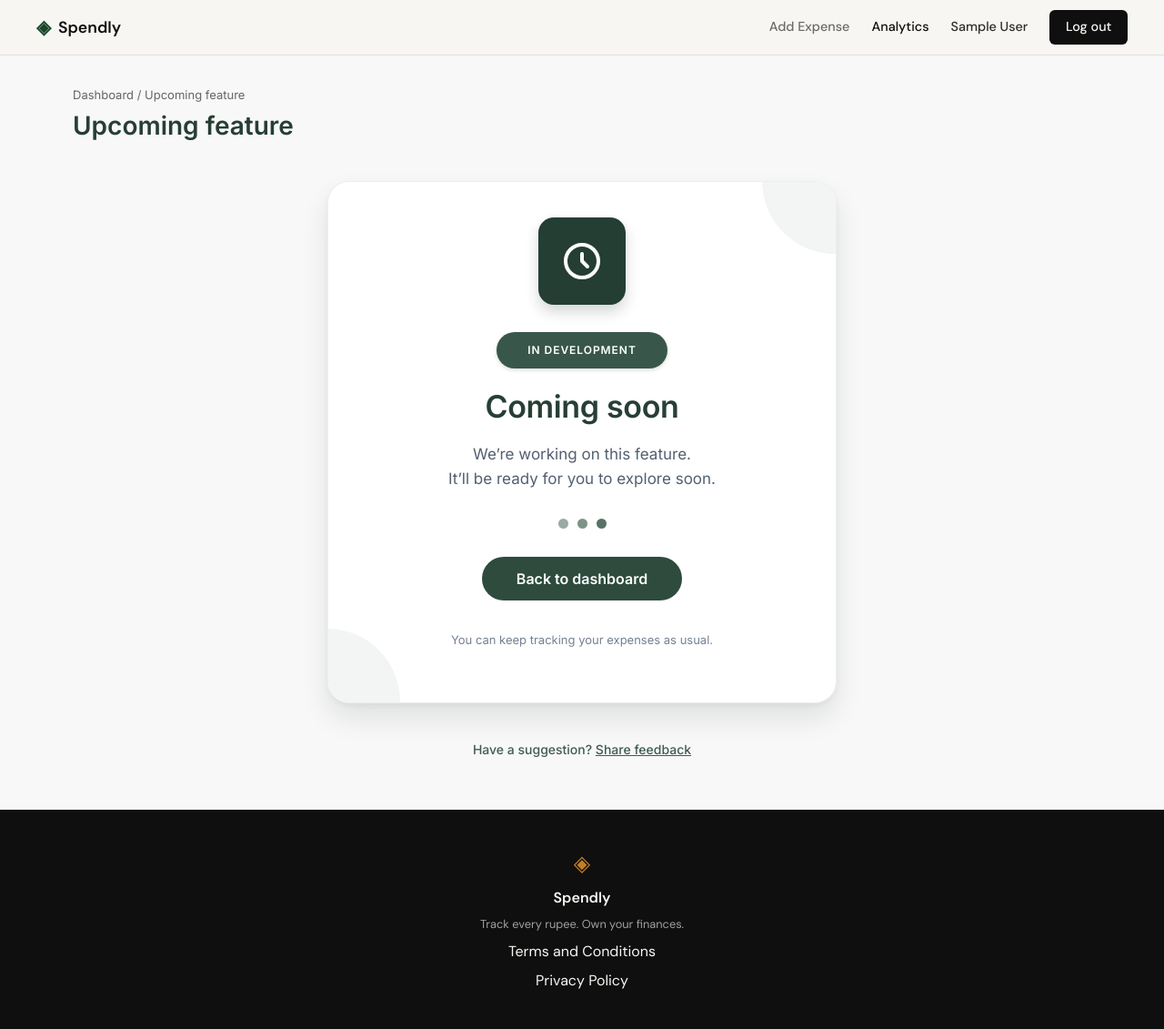
After one commit to zohaibshahzadkhan/claudeProject, a Flask app: page /analytics in a window 1280 px wide. The commit adds this page. Shown: the whole page at 91% size. Run offline with Flask 3, Linux system fonts and the light colour scheme; the visitor is signed in with stand-in values (Sample User, id 1).

Commit message:
feat(expenses): add expense form and POST handler (Step 7) (#7)
* add comming soon page

Co-Authored-By: Claude Haiku 5.5 <noreply@anthropic.com>

* feat(expenses): add expense form and POST handler

Replace the Step 7 placeholder at /expenses/add with a GET form and a
POST handler that validates input and saves the expense for the logged-in
user, then redirects to the profile page.

- Add insert_expense() to database/db.py (parameterised INSERT)
- Add validate_expense() and render_expense_form() in app.py
- Add templates/add_expense.html with a fixed category list
- Add "Add Expense" link in the navbar and a button on the profile page
- Bound request size (16 KB) and amount (10,000,000), round to 2 decimals
- Enable debug mode only when FLASK_DEBUG=1
- Add auth_client fixture and tests/test_add_expense.py

Co-Authored-By: Claude Haiku 5.5 <noreply@anthropic.com>

---------

Co-authored-by: Claude Haiku 5.5 <noreply@anthropic.com>

```diff
--- a/app.py
+++ b/app.py
@@ -1,6 +1,7 @@
+import math
 import os
 import sqlite3
-from datetime import datetime
+from datetime import date, datetime
 
 from flask import Flask, abort, redirect, render_template, request, session, url_for
 from werkzeug.security import check_password_hash, generate_password_hash
@@ -14,11 +15,13 @@ from database.db import (
     get_user_by_email,
     get_user_by_id,
     init_db,
+    insert_expense,
     seed_db,
 )
 
 app = Flask(__name__)
 app.secret_key = os.environ.get("SECRET_KEY", "dev-only-change-me")
+app.config["MAX_CONTENT_LENGTH"] = 16 * 1024  # bound the size of any request body
 
 INVALID_LOGIN_MSG = "Invalid email or password."
 
@@ -26,6 +29,19 @@ DUPLICATE_EMAIL_MSG = "An account with this email already exists."
 NAME_MAX_LENGTH = 100
 EMAIL_MAX_LENGTH = 254
 PASSWORD_MIN_LENGTH = 8
+
+# Must match the category names seeded in database/db.py.
+EXPENSE_CATEGORIES = (
+    "Food",
+    "Transport",
+    "Bills",
+    "Health",
+    "Entertainment",
+    "Shopping",
+    "Other",
+)
+DESCRIPTION_MAX_LENGTH = 200
+AMOUNT_MAX = 10_000_000
 
 def validate_registration(name, email, password, confirm_password):
     """Return an error message for invalid registration input, or None if valid."""
@@ -43,6 +59,53 @@ def validate_registration(name, email, password, confirm_password):
     if password != confirm_password:
         return "Passwords do not match."
     return None
+
+
+def validate_expense(amount_raw, category, date_raw, description_raw):
+    """Return (error, cleaned). error is a message or None; cleaned holds typed values when valid."""
+    amount_raw = amount_raw.strip()
+    date_raw = date_raw.strip()
+    try:
+        amount = float(amount_raw)
+    except ValueError:
+        return "Please enter a valid amount.", None
+    if not math.isfinite(amount):
+        return "Please enter a valid amount.", None
+    amount = round(amount, 2)
+    if amount <= 0:
+        return "Amount must be greater than 0.", None
+    if amount > AMOUNT_MAX:
+        return f"Amount must be {AMOUNT_MAX:,} or less.", None
+    if category not in EXPENSE_CATEGORIES:
+        return "Please choose a valid category.", None
+    try:
+        parsed = datetime.strptime(date_raw, "%Y-%m-%d")
+    except ValueError:
+        return "Please enter a valid date.", None
+    # strptime accepts non-padded values such as 2026-1-5; keep only canonical YYYY-MM-DD.
+    if parsed.strftime("%Y-%m-%d") != date_raw:
+        return "Please enter a valid date.", None
+    description = description_raw.strip() or None
+    if description and len(description) > DESCRIPTION_MAX_LENGTH:
+        return f"Description must be {DESCRIPTION_MAX_LENGTH} characters or fewer.", None
+    return None, {
+        "amount": amount,
+        "category": category,
+        "date": date_raw,
+        "description": description,
+    }
+
+
+def render_expense_form(form=None, error=None):
+    """Render the add-expense form with the shared categories, default date and limits."""
+    return render_template(
+        "add_expense.html",
+        categories=EXPENSE_CATEGORIES,
+        today=date.today().isoformat(),
+        max_description=DESCRIPTION_MAX_LENGTH,
+        form=form or {},
+        error=error,
+    )
 
 
 # ------------------------------------------------------------------ #
@@ -174,9 +237,41 @@ def profile():
     )
 
 
-@app.route("/expenses/add")
+@app.route("/analytics")
+def analytics():
+    if not session.get("user_id"):
+        return redirect(url_for("login"))
+    return render_template("analytics.html")
+
+
+@app.route("/expenses/add", methods=["GET", "POST"])
 def add_expense():
-    return "Add expense — coming in Step 7"
+    if not session.get("user_id"):
+        return redirect(url_for("login"))
+
+    if request.method == "GET":
+        return render_expense_form()
+
+    form = {
+        "amount": request.form.get("amount", ""),
+        "category": request.form.get("category", ""),
+        "date": request.form.get("date", ""),
+        "description": request.form.get("description", ""),
+    }
+    error, cleaned = validate_expense(
+        form["amount"], form["category"], form["date"], form["description"]
+    )
+    if error:
+        return render_expense_form(form, error)
+
+    insert_expense(
+        session["user_id"],
+        cleaned["amount"],
+        cleaned["category"],
+        cleaned["date"],
+        cleaned["description"],
+    )
+    return redirect(url_for("profile"))
 
 
 @app.route("/expenses/<int:id>/edit")
@@ -193,4 +288,4 @@ if __name__ == "__main__":
     with app.app_context():
         init_db()
         seed_db()
-    app.run(debug=True, port=5001)
+    app.run(debug=os.environ.get("FLASK_DEBUG") == "1", port=5001)
--- /dev/null
+++ b/static/css/analytics.css
@@ -0,0 +1,192 @@
+/* Analytics page: "Coming soon" state, matched to Figma node 2:76 */
+
+.analytics-page {
+    background: #f7f8f7;
+    min-height: calc(100vh - 140px);
+    padding: 34px 80px 56px;
+    font-family: 'Inter', sans-serif;
+}
+
+.analytics-breadcrumb {
+    font-size: 13px;
+    line-height: 1.5;
+    color: #666;
+    margin: 0;
+}
+
+.analytics-breadcrumb a {
+    color: #666;
+}
+
+.analytics-breadcrumb a:hover {
+    color: #263e34;
+}
+
+.analytics-title {
+    font-size: 28px;
+    font-weight: 600;
+    line-height: 1.5;
+    color: #263e34;
+    margin: 2px 0 0;
+}
+
+.analytics-card-wrap {
+    display: flex;
+    flex-direction: column;
+    align-items: center;
+    margin-top: 40px;
+}
+
+.analytics-card {
+    position: relative;
+    width: 560px;
+    max-width: 100%;
+    height: 574px;
+    background: #fff;
+    border: 1px solid #edf0ee;
+    border-radius: 24px;
+    box-shadow: 0 3px 6px 0 rgba(20, 33, 28, 0.04), 0 16px 30px 0 rgba(20, 33, 28, 0.1);
+    overflow: hidden;
+    display: flex;
+    flex-direction: column;
+    align-items: center;
+    text-align: center;
+    padding: 39px 24px 0;
+    box-sizing: border-box;
+}
+
+.analytics-accent {
+    position: absolute;
+    width: 160px;
+    height: 160px;
+    display: block;
+    pointer-events: none;
+}
+
+.analytics-accent--top {
+    top: -81px;
+    right: -79px;
+}
+
+.analytics-accent--bottom {
+    bottom: -79px;
+    left: -81px;
+}
+
+.analytics-icon-tile {
+    width: 96px;
+    height: 96px;
+    border-radius: 17px;
+    background: #243e33;
+    box-shadow: 0 8px 15px 0 rgba(20, 33, 28, 0.18);
+    display: flex;
+    align-items: center;
+    justify-content: center;
+}
+
+.analytics-icon-tile img {
+    width: 48px;
+    height: 48px;
+    display: block;
+}
+
+.analytics-status {
+    margin-top: 30px;
+    height: 40px;
+    min-width: 188px;
+    padding: 0 24px;
+    box-sizing: border-box;
+    border-radius: 20px;
+    background: #38574a;
+    box-shadow: 0 2px 4px 0 rgba(20, 33, 28, 0.15);
+    color: #fff;
+    font-size: 12px;
+    font-weight: 600;
+    letter-spacing: 0.96px;
+    line-height: 40px;
+    text-transform: uppercase;
+    white-space: nowrap;
+}
+
+.analytics-heading {
+    margin: 22px 0 0;
+    font-size: 34px;
+    font-weight: 600;
+    line-height: 1.2;
+    letter-spacing: -0.34px;
+    color: #273f35;
+}
+
+.analytics-description {
+    margin: 19px 0 0;
+    font-size: 17px;
+    line-height: 1.6;
+    color: #536071;
+}
+
+.analytics-description p {
+    margin: 0;
+}
+
+.analytics-dots {
+    margin-top: 29px;
+    display: flex;
+    gap: 10px;
+}
+
+.analytics-dots img {
+    width: 11px;
+    height: 11px;
+    display: block;
+}
+
+.analytics-button {
+    margin-top: 31px;
+    width: 220px;
+    height: 48px;
+    box-sizing: border-box;
+    border-radius: 24px;
+    background: #2e4b3e;
+    color: #fff;
+    font-size: 16px;
+    font-weight: 600;
+    line-height: 48px;
+    text-decoration: none;
+    display: block;
+    transition: background 0.2s;
+}
+
+.analytics-button:hover {
+    background: #243e33;
+}
+
+.analytics-note {
+    margin: 34px 0 0;
+    font-size: 13px;
+    line-height: 1.5;
+    color: #758293;
+}
+
+.analytics-feedback {
+    margin: 40px 0 0;
+    text-align: center;
+    font-size: 14px;
+    font-weight: 500;
+    line-height: 1.5;
+    color: #405c50;
+}
+
+.analytics-feedback a {
+    color: #405c50;
+    text-decoration: underline;
+}
+
+@media (max-width: 768px) {
+    .analytics-page {
+        padding: 24px 16px 48px;
+    }
+
+    .analytics-card-wrap {
+        margin-top: 28px;
+    }
+}
--- a/static/css/style.css
+++ b/static/css/style.css
@@ -112,6 +112,7 @@ a { color: inherit; text-decoration: none; }
 
 .nav-links a { color: var(--ink-muted); transition: color 0.2s; }
 .nav-links a:hover { color: var(--ink); }
+.nav-links a.active { color: var(--ink); font-weight: 500; }
 
 .nav-cta {
     background: var(--ink) !important;
--- /dev/null
+++ b/templates/analytics.html
@@ -0,0 +1,51 @@
+{% extends "base.html" %}
+
+{% block title %}Analytics — Spendly{% endblock %}
+
+{% block head %}
+<link href="https://fonts.googleapis.com/css2?family=Inter:wght@400;500;600&display=swap" rel="stylesheet">
+<link rel="stylesheet" href="{{ url_for('static', filename='css/analytics.css') }}">
+{% endblock %}
+
+{% block content %}
+<section class="analytics-page">
+    <p class="analytics-breadcrumb">
+        <a href="{{ url_for('profile') }}">Dashboard</a>  /  Upcoming feature
+    </p>
+    <h1 class="analytics-title">Upcoming feature</h1>
+
+    <div class="analytics-card-wrap">
+        <div class="analytics-card">
+            <img class="analytics-accent analytics-accent--top" src="{{ url_for('static', filename='img/analytics/corner-accent.svg') }}" alt="">
+            <img class="analytics-accent analytics-accent--bottom" src="{{ url_for('static', filename='img/analytics/corner-accent.svg') }}" alt="">
+
+            <div class="analytics-icon-tile">
+                <img src="{{ url_for('static', filename='img/analytics/clock.svg') }}" alt="">
+            </div>
+
+            <span class="analytics-status">In development</span>
+
+            <h2 class="analytics-heading">Coming soon</h2>
+
+            <div class="analytics-description">
+                <p>We’re working on this feature.</p>
+                <p>It’ll be ready for you to explore soon.</p>
+            </div>
+
+            <div class="analytics-dots">
+                <img src="{{ url_for('static', filename='img/analytics/progress-dot-1.svg') }}" alt="">
+                <img src="{{ url_for('static', filename='img/analytics/progress-dot-2.svg') }}" alt="">
+                <img src="{{ url_for('static', filename='img/analytics/progress-dot-3.svg') }}" alt="">
+            </div>
+
+            <a class="analytics-button" href="{{ url_for('profile') }}">Back to dashboard</a>
+
+            <p class="analytics-note">You can keep tracking your expenses as usual.</p>
+        </div>
+    </div>
+
+    <p class="analytics-feedback">
+        Have a suggestion? <a href="#">Share feedback</a>
+    </p>
+</section>
+{% endblock %}
--- a/templates/base.html
+++ b/templates/base.html
@@ -20,6 +20,8 @@
             </a>
             <div class="nav-links">
                 {% if session.get('user_id') %}
+                <a href="{{ url_for('add_expense') }}"{% if request.endpoint == 'add_expense' %} class="active"{% endif %}>Add Expense</a>
+                <a href="{{ url_for('analytics') }}"{% if request.endpoint == 'analytics' %} class="active"{% endif %}>Analytics</a>
                 <span class="nav-user">{{ session.get('user_name') }}</span>
                 <a href="{{ url_for('logout') }}" class="nav-cta">Log out</a>
                 {% else %}
--- a/templates/profile.html
+++ b/templates/profile.html
@@ -60,7 +60,10 @@
 
         <div class="profile-grid">
             <section class="profile-card profile-panel">
-                <h2 class="profile-panel-title">Recent transactions</h2>
+                <div class="profile-panel-header">
+                    <h2 class="profile-panel-title">Recent transactions</h2>
+                    <a class="btn-primary" href="{{ url_for('add_expense') }}">Add Expense</a>
+                </div>
                 <div class="profile-table-wrap">
                     <table class="profile-table">
                         <thead>
```
Also changed, not shown: database/db.py (+17 -0 lines), static/css/add_expense.css (added, +11 -0 lines), static/css/profile.css (+13 -0 lines), templates/add_expense.html (added, +64 -0 lines), tests/conftest.py (+9 -0 lines), tests/test_add_expense.py (added, +247 -0 lines), .claude/specs/07-add-expense.md (added), static/img/analytics/clock.svg (added), static/img/analytics/corner-accent.svg (added), static/img/analytics/progress-dot-1.svg (added), static/img/analytics/progress-dot-2.svg (added), static/img/analytics/progress-dot-3.svg (added).
